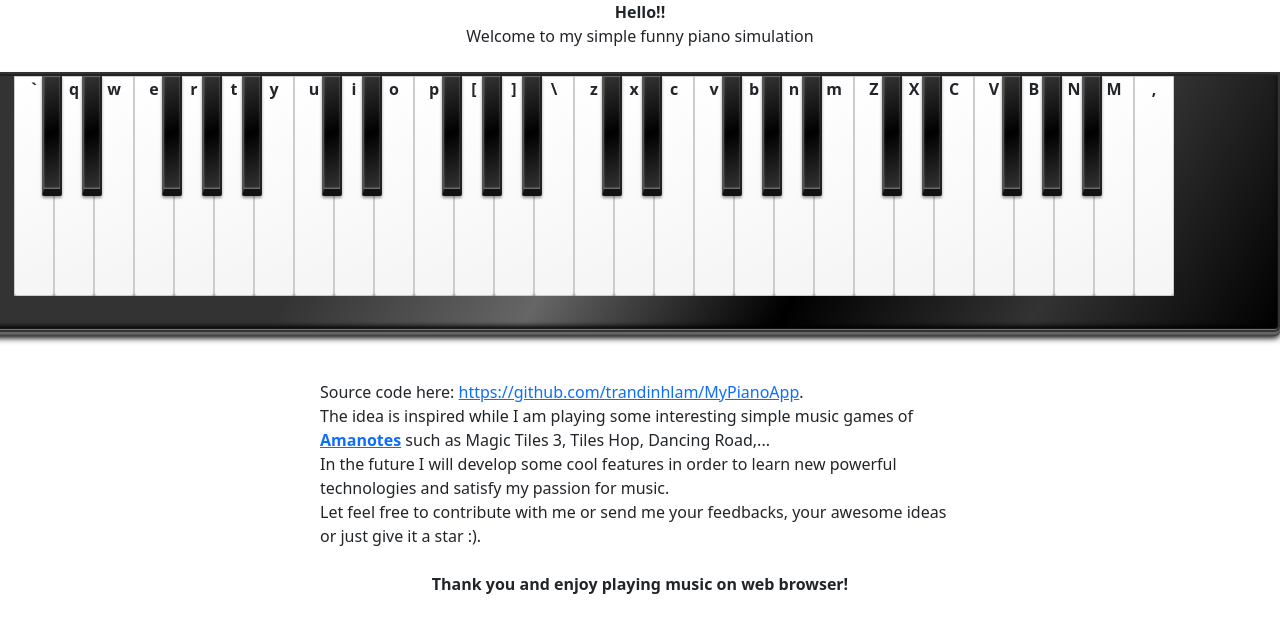
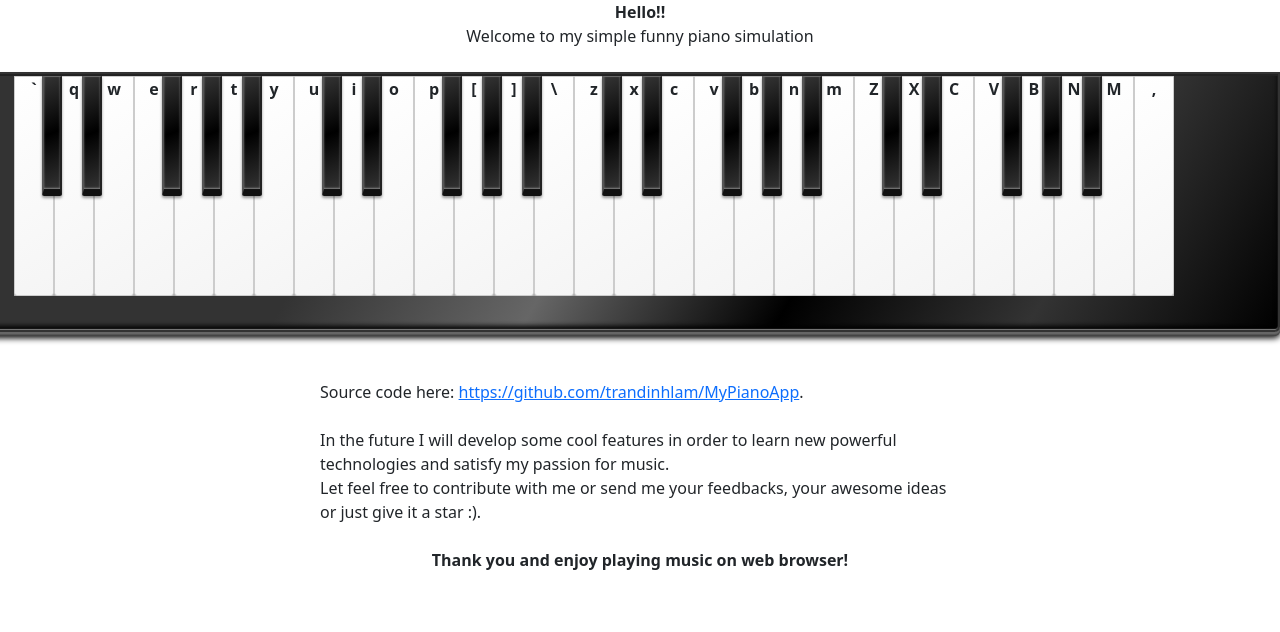
Before and after one commit to trandinhlam/MyPianoApp, a Next.js app: page /piano in a window 1280 px wide. Shown: the top 632 px of the page. Built offline with nearby package versions, Linux system fonts and the light colour scheme; no server answers.

Commit message:
update readme

```diff
--- a/src/pages/piano/index.tsx
+++ b/src/pages/piano/index.tsx
@@ -28,7 +28,6 @@ export default function Piano() {
                     <br />
                     {/* Since the first time I have coded this app by Angular on July 2017, now I'm rewriting it by using NextJS - a modern React framework. */}
                     {/* <br /> */}
-                    The idea is inspired while I am playing some interesting simple music games of <Link href="https://www.amanotes.com/products" target={'_blank'}><strong>Amanotes</strong></Link> such as Magic Tiles 3, Tiles Hop, Dancing Road,...
                     <br />
                     In the future I will develop some cool features in order to learn new powerful technologies and satisfy my passion for music.
                     <br />
```
Also changed, not shown: 1 other file (tests, documents, lock files or other folders).
